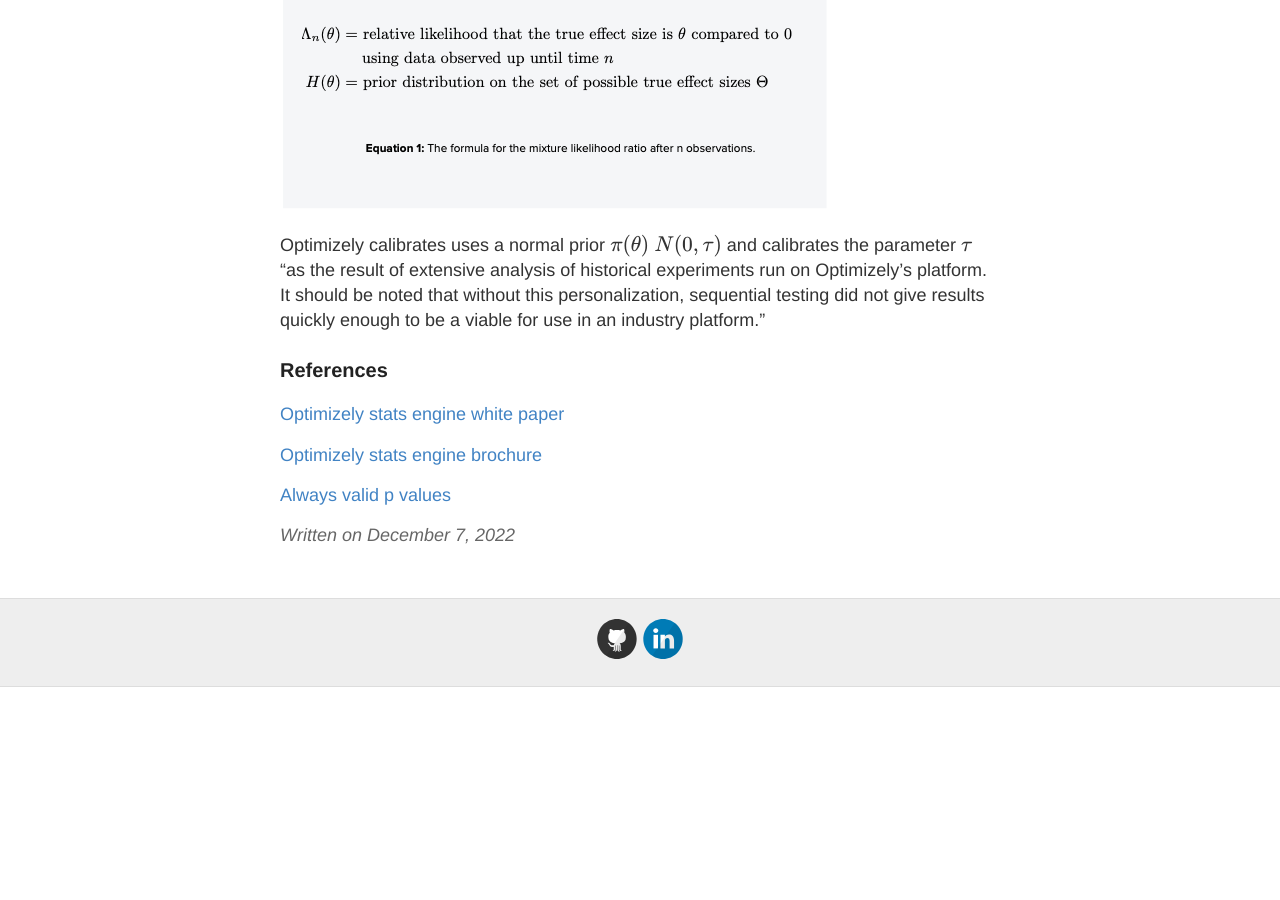
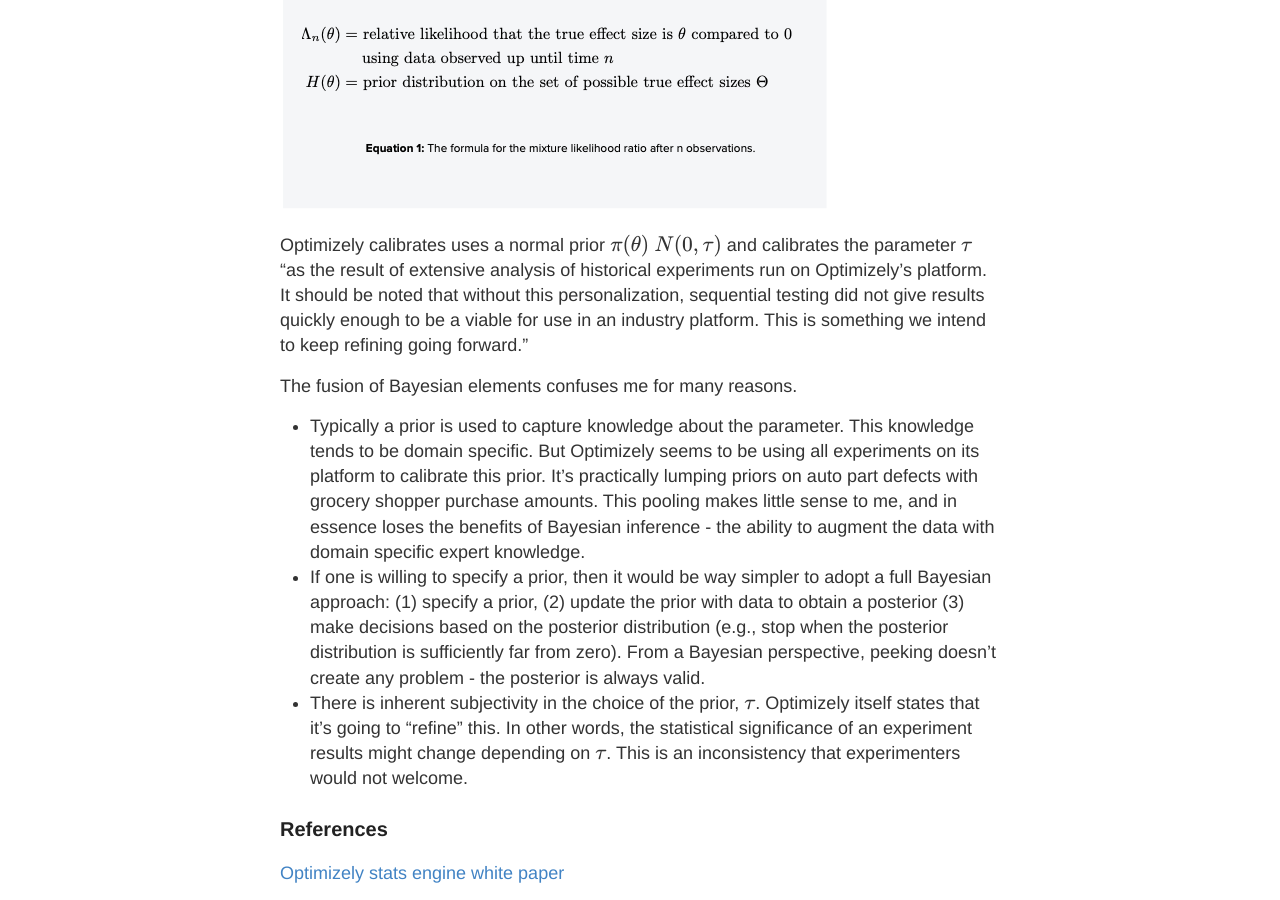
Before and after one commit to lechipatrick/lechipatrick.github.io, a Jekyll site: the page built from _posts/2022-12-07-a-critique-of-Optimizely.md, in a window 1280 px wide and 900 px high, scrolled down 3620 px. Built offline with Jekyll 4.4.1, drawn with Linux system fonts in a browser that asks for light colours; formulas are drawn with MathJax 3; before the commit the page ends 4307 px from its top, so only the background shows below that.

Commit message:
Update 2022-12-07-a-critique-of-Optimizely.md

```diff
--- a/_posts/2022-12-07-a-critique-of-Optimizely.md
+++ b/_posts/2022-12-07-a-critique-of-Optimizely.md
@@ -70,7 +70,13 @@
 ![bayesian_1](https://lechipatrick.github.io/bayesian_1.png)
 ![bayesian_2](https://lechipatrick.github.io/bayesian_2.png)
 
-Optimizely calibrates uses a normal prior $\pi(\theta) ~ N(0, \tau)$ and calibrates the parameter $\tau$ "as the result of extensive analysis of historical experiments run on Optimizely’s platform. It should be noted that without this personalization, sequential testing did not give results quickly enough to be a viable for use in an industry platform."
+Optimizely calibrates uses a normal prior $\pi(\theta) ~ N(0, \tau)$ and calibrates the parameter $\tau$ "as the result of extensive analysis of historical experiments run on Optimizely’s platform. It should be noted that without this personalization, sequential testing did not give results quickly enough to be a viable for use in an industry platform. This is something we intend to keep refining going forward."
+
+The fusion of Bayesian elements confuses me for many reasons.
+* Typically a prior is used to capture knowledge about the parameter. This knowledge tends to be domain specific. But Optimizely seems to be using all experiments on its platform to calibrate this prior. It's practically lumping priors on auto part defects with grocery shopper purchase amounts. This pooling makes little sense to me, and in essence loses the benefits of Bayesian inference - the ability to augment the data with domain specific expert knowledge.
+* If one is willing to specify a prior, then it would be way simpler to adopt a full Bayesian approach: (1) specify a prior, (2) update the prior with data to obtain a posterior (3) make decisions based on the posterior distribution (e.g., stop when the posterior distribution is sufficiently far from zero). From a Bayesian perspective, peeking doesn't create any problem - the posterior is always valid.
+* There is inherent subjectivity in the choice of the prior, $\tau$. Optimizely itself states that it's going to "refine" this. In other words, the statistical significance of an experiment results might change depending on $\tau$. This is an inconsistency that experimenters would not welcome.
+
 
 ### References
 
```
